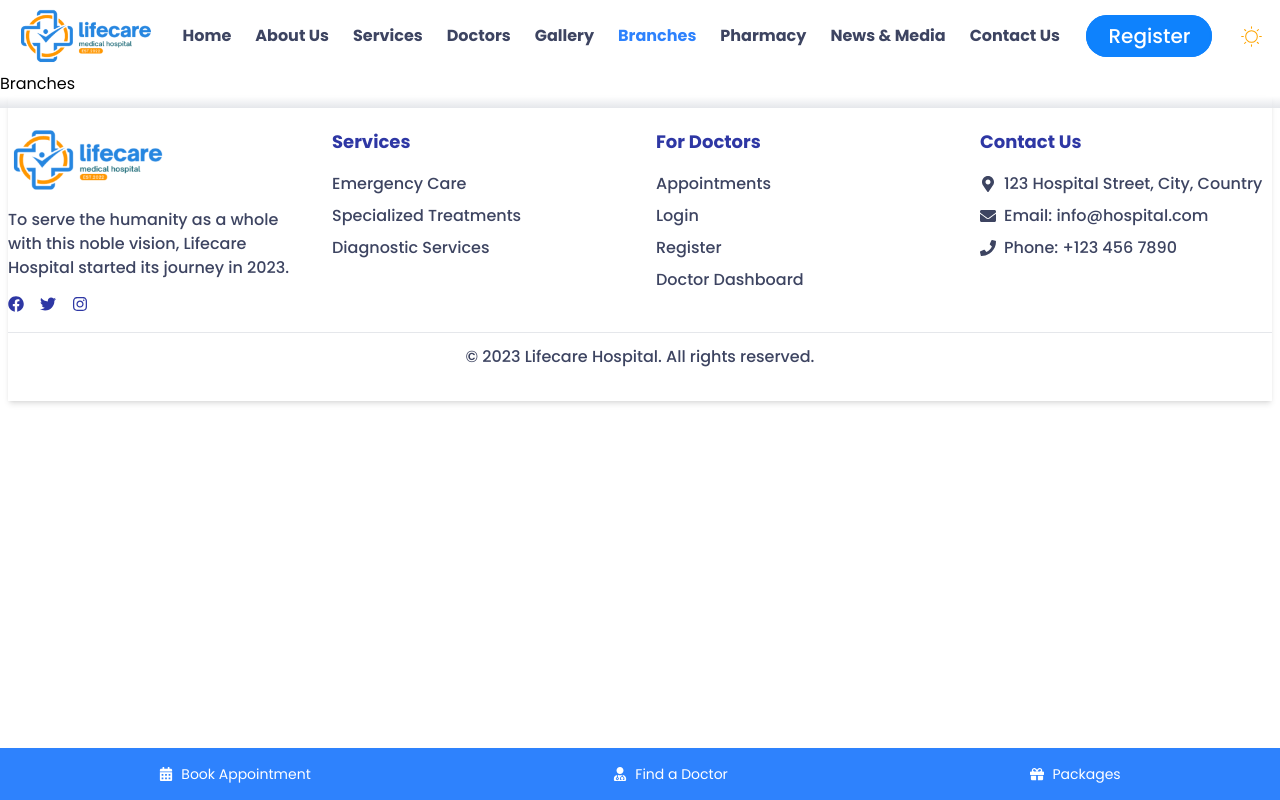
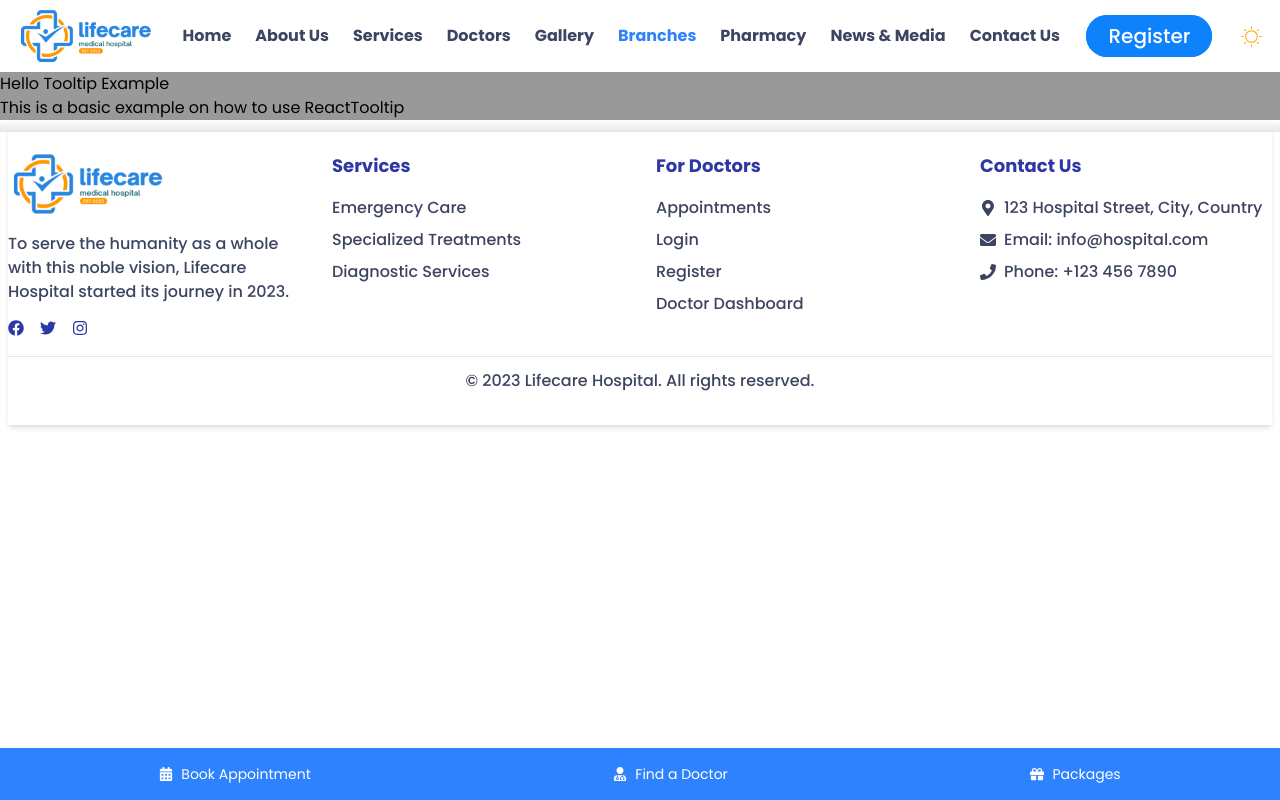
Before and after one commit to rakibulhasan-bu/hospital-app-team-project-client, a React (Vite) app: page /branches in a window 1280 px wide. Built offline with nearby package versions, Linux system fonts and the light colour scheme.

Commit message:
react tooltip added

```diff
--- a/src/pages/branches/Branches.tsx
+++ b/src/pages/branches/Branches.tsx
@@ -1,8 +1,33 @@
+import { Tooltip } from 'react-tooltip'
+
 const Branches = () => {
     return (
-        <div className=''>
-            Branches
+        <>
+        <div className="App">
+          <h1 data-tooltip-id="my-tooltip-1" style={{ backgroundColor: "#999" }}>
+            Hello Tooltip Example
+          </h1>
+          <h2 data-tooltip-id="my-tooltip-2" style={{ backgroundColor: "#999" }}>
+            This is a basic example on how to use ReactTooltip
+          </h2>
         </div>
+
+        <Tooltip
+          id="my-tooltip-2"
+          place="bottom"
+          variant="info"
+          content={
+            <div>
+              <h1>
+                h1
+              </h1>
+              <h2>
+                h2
+              </h2>
+              </div>
+          }
+        />
+      </>
     );
 };
 
--- a/src/pages/shared/navbar/Navbar.tsx
+++ b/src/pages/shared/navbar/Navbar.tsx
@@ -56,7 +56,7 @@ const Navbar: React.FC = () => {
 
   return (
     <header className="sticky top-0 z-50 bg-white ">
-      <nav className="container relative flex items-center justify-between 2xl:h-24  px-4 mx-auto lg:py-2">
+      <nav className="container relative flex items-center justify-between px-4 mx-auto 2xl:h-24 lg:py-2">
         <div>
           <Link to="/">
             <img src={logo} className=" h-14" alt="logo" />
```
